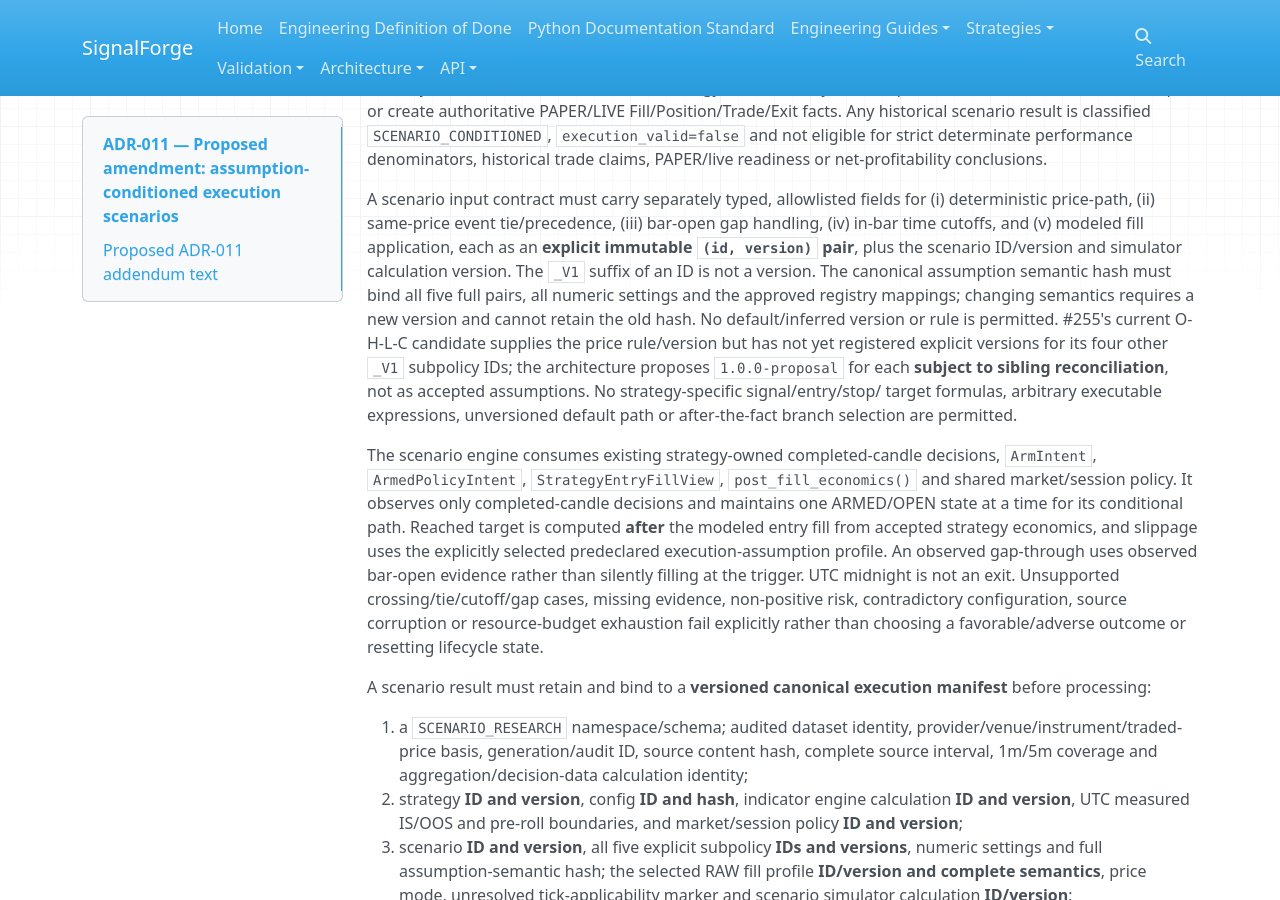
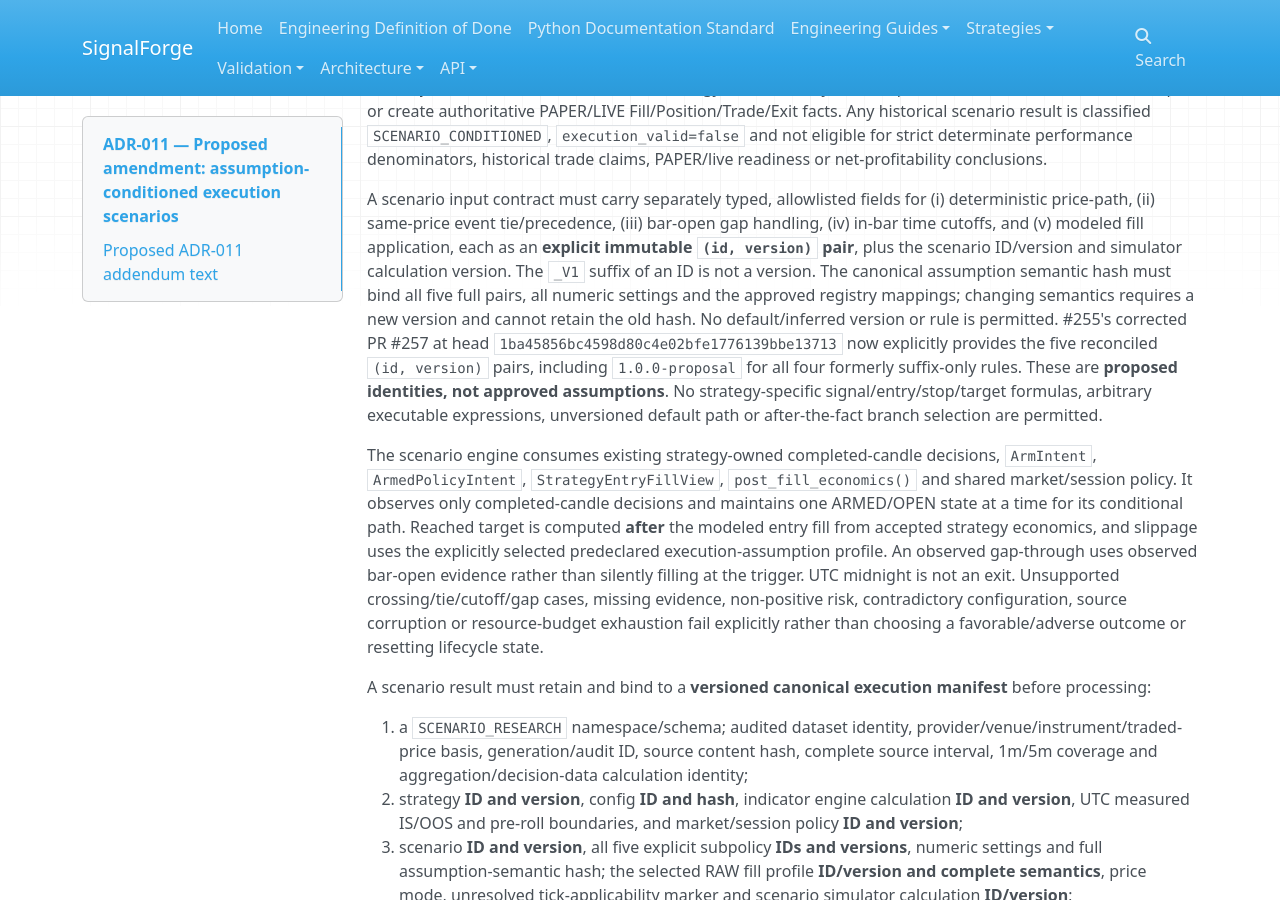
Before and after one commit to harishkamathuk/signalforge, an MkDocs documentation site: the page built from docs/architecture/decisions/ADR-011-scenario-execution-proposed-amendment.md, in a window 1280 px wide and 900 px high, scrolled down 584 px. Built offline with MkDocs 1.6.1, drawn with Linux system fonts in a browser that asks for light colours; nearby versions of some CDN libraries; some of the changed text lies outside the part shown.

Commit message:
docs(sf-254): update non-operative ADR reconciliation evidence for #257

```diff
--- a/docs/architecture/decisions/ADR-011-scenario-execution-proposed-amendment.md
+++ b/docs/architecture/decisions/ADR-011-scenario-execution-proposed-amendment.md
@@ -38,13 +38,14 @@ calculation version. The `_V1` suffix of an ID is not a version.
 The canonical assumption semantic hash must bind all five full pairs,
 all numeric settings and the approved registry mappings; changing
 semantics requires a new version and cannot retain the old hash.
-No default/inferred version or rule is permitted. #255's current
-O-H-L-C candidate supplies the price rule/version but has not yet
-registered explicit versions for its four other `_V1` subpolicy IDs;
-the architecture proposes `1.0.0-proposal` for each **subject to sibling
-reconciliation**, not as accepted assumptions. No strategy-specific signal/entry/stop/
-target formulas, arbitrary executable expressions, unversioned default
-path or after-the-fact branch selection are permitted.
+No default/inferred version or rule is permitted. #255's corrected
+PR #257 at head `1ba45856bc4598d80c4e02bfe1776139bbe13713`
+now explicitly provides the five reconciled `(id, version)` pairs,
+including `1.0.0-proposal` for all four formerly suffix-only rules.
+These are **proposed identities, not approved assumptions**. No
+strategy-specific signal/entry/stop/target formulas, arbitrary
+executable expressions, unversioned default path or after-the-fact
+branch selection are permitted.
 
 The scenario engine consumes existing strategy-owned completed-candle
 decisions, `ArmIntent`, `ArmedPolicyIntent`,
@@ -156,8 +157,10 @@ and #253 Gate B remain required before this draft becomes normative.
 
 **COR #256 — review M1/M2 (non-operative):** The typed architecture now
 requires explicit `(id, version)` pairs for each of five scenario
-subpolicies and proposes `1.0.0-proposal` for the four suffix-only
-rules in #255, subject to that sibling's written reconciliation. The
+subpolicies. The four previously suffix-only policies are now
+explicitly reconciled in #255/PR #257 at head
+`1ba45856bc4598d80c4e02bfe1776139bbe13713`, without approving
+any of the candidate scenario rules. The
 separate canonical pre-run manifest fully binds strategy/config,
 source/data, assumption/profile, session/window, simulator and finite
 resource-budget policy; result identity and exhaust provenance are
```
